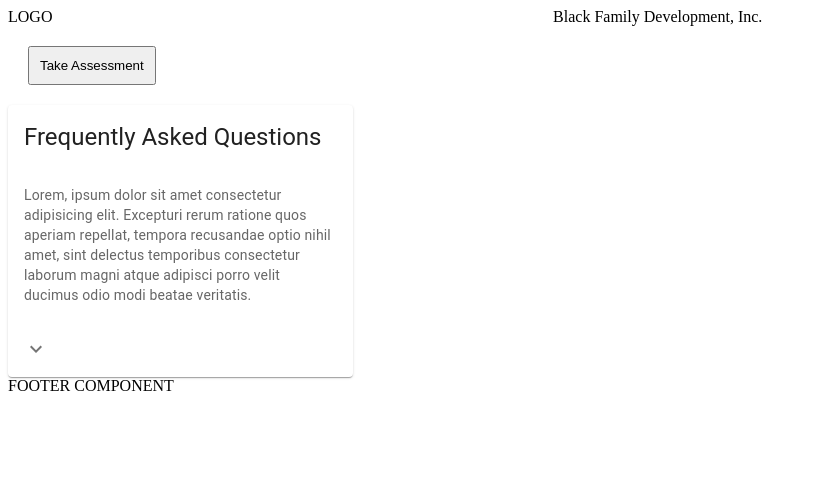
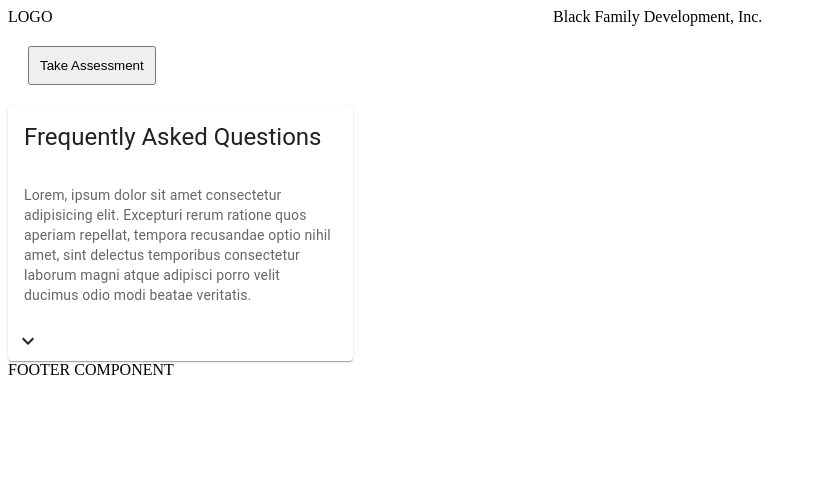
Before and after one commit to Black-Family-Development-Inc/checkin, a Gatsby site: page / in a window 1280 px wide. Shown: the whole page, without its empty margins (0-818 px from the left). Built offline with nearby package versions, Linux system fonts and the light colour scheme; Gatsby itself is replaced by a stand-in of ours.

Commit message:
BFDI-44 fix error with accordion properties (ty Gayathri)

```diff
--- a/src/components/Accordion/Accordion.tsx
+++ b/src/components/Accordion/Accordion.tsx
@@ -1,3 +1,4 @@
+import ExpandLessIcon from "@mui/icons-material/ExpandLess";
 import ExpandMoreIcon from "@mui/icons-material/ExpandMore";
 import {
   Card,
@@ -7,22 +8,7 @@ import {
   Collapse,
   Typography,
 } from "@mui/material";
-import IconButton, { IconButtonProps } from "@mui/material/IconButton";
-import { styled } from "@mui/material/styles";
 import * as React from "react";
-
-interface IExpandMoreProps extends IconButtonProps {
-  expand: boolean;
-}
-
-const ExpandMore = styled((props: IExpandMoreProps) => {
-  return <IconButton {...props} />;
-})(({ theme, expand }) => ({
-  transform: !expand ? "rotate(0deg)" : "rotate(180deg)",
-  transition: theme.transitions.create("transform", {
-    duration: theme.transitions.duration.shortest,
-  }),
-}));
 
 export default function Accordion() {
   const [expanded, setExpanded] = React.useState(false);
@@ -43,14 +29,19 @@ export default function Accordion() {
         </Typography>
       </CardContent>
       <CardActions>
-        <ExpandMore
-          expand={expanded}
-          onClick={handleExpandClick}
-          aria-expanded={expanded}
-          aria-label="show more"
-        >
-          <ExpandMoreIcon />
-        </ExpandMore>
+        {expanded ? (
+          <ExpandLessIcon
+            onClick={handleExpandClick}
+            aria-expanded={expanded}
+            aria-label="show more"
+          />
+        ) : (
+          <ExpandMoreIcon
+            onClick={handleExpandClick}
+            aria-expanded={expanded}
+            aria-label="show less"
+          />
+        )}
       </CardActions>
       <Collapse in={expanded} timeout="auto" unmountOnExit>
         <CardContent>
```
